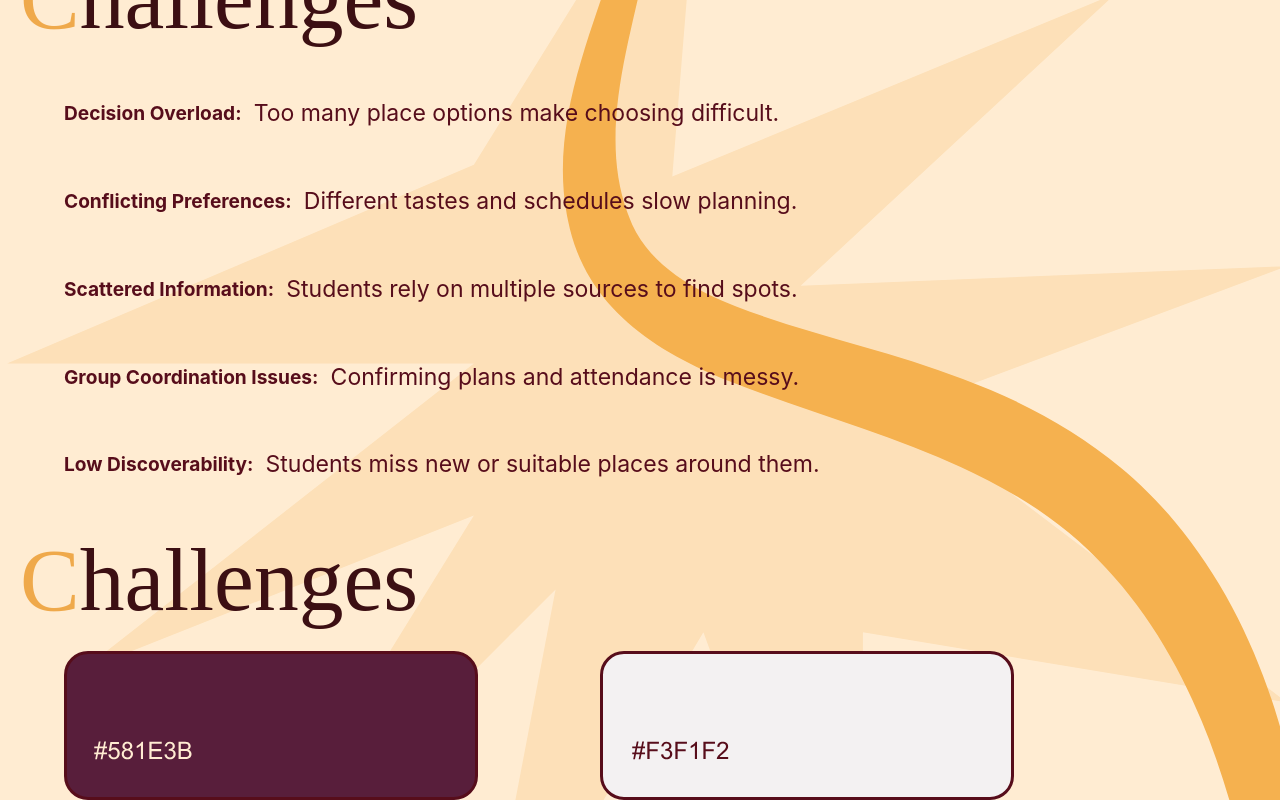
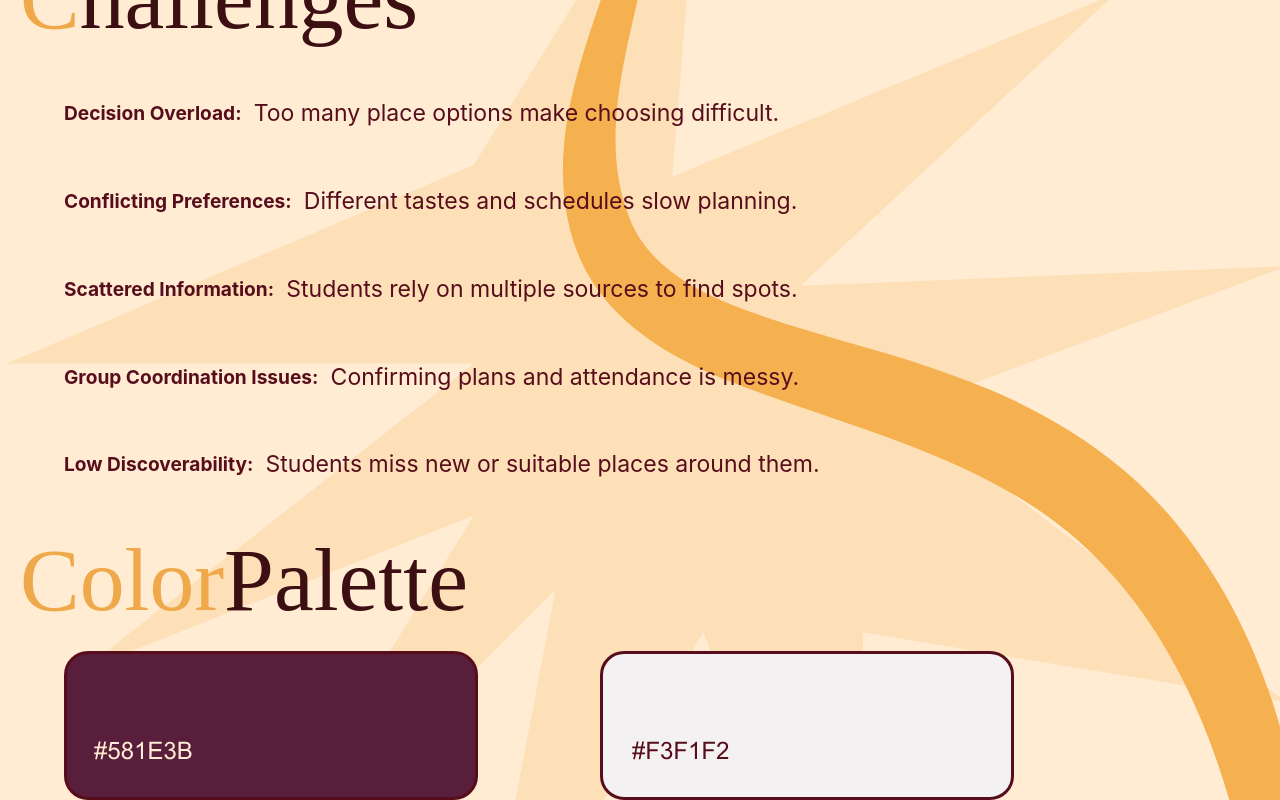
Before and after one commit to mariam-ship-it118/Portfolio, a React (Create React App) app: page /projectdetails in a window 1280 px wide. Shown: the part 1566-2366 px from the top of the page. Built offline with nearby package versions, Linux system fonts and the light colour scheme; a web font is replaced by a local one.

Commit message:
color palette

```diff
--- a/src/Components/ColorPalleteSection.jsx
+++ b/src/Components/ColorPalleteSection.jsx
@@ -9,8 +9,8 @@ const ColorPaletteSection = () => {
 
 
              <StyledText
-        firstPart="C"
-        secondPart="hallenges"
+        firstPart="Color"
+        secondPart="Palette"
         firstColor="#efa94b"       // Light orange color
         secondColor="#3c0f13"      // Dark maroon color
         background="#fde5c7"       // Background color
```
